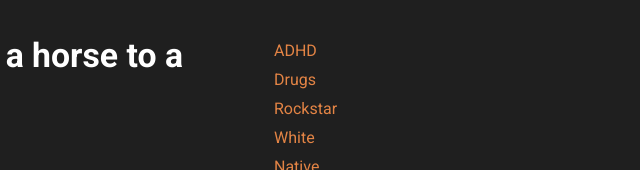
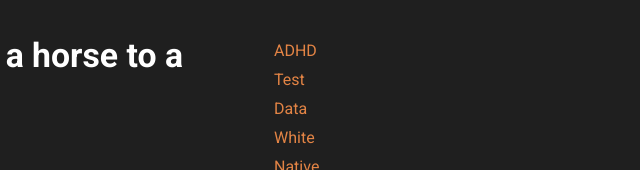
Before and after one commit to eyeknowit/eyeknow, a plain HTML site: page discover.html in a window 1280 px wide. Shown: the part 314-484 px from the top of the page, 602-1242 px from the left. Drawn offline with Linux system fonts and the light colour scheme; a web font is replaced by a local one.

Commit message:
Update discover.html

```diff
--- a/discover.html
+++ b/discover.html
@@ -84,7 +84,7 @@
 
         <section id="2">
           <h2 class="blog-title">Hello World</h2>
-          <p class="blog-date">23-10-2023</p>
+          <p class="blog-date">11-01-2024</p>
           <p class="section-text">abcdefghijklmnopqrstuvwxyz
           </p>
         </section>
@@ -94,8 +94,8 @@
         <nav>
           <ul>
             <li><a href="" class="blog-date">ADHD</a></li>
-            <li><a href="" class="blog-date">Drugs</a></li>
-            <li><a href="" class="blog-date">Rockstar</a></li>
+            <li><a href="" class="blog-date">Test</a></li>
+            <li><a href="" class="blog-date">Data</a></li>
             <li><a href="" class="blog-date">White</a></li>
             <li><a href="" class="blog-date">Native</a></li>
             <li><a href="" class="blog-date">Amsterdam</a></li>
```
